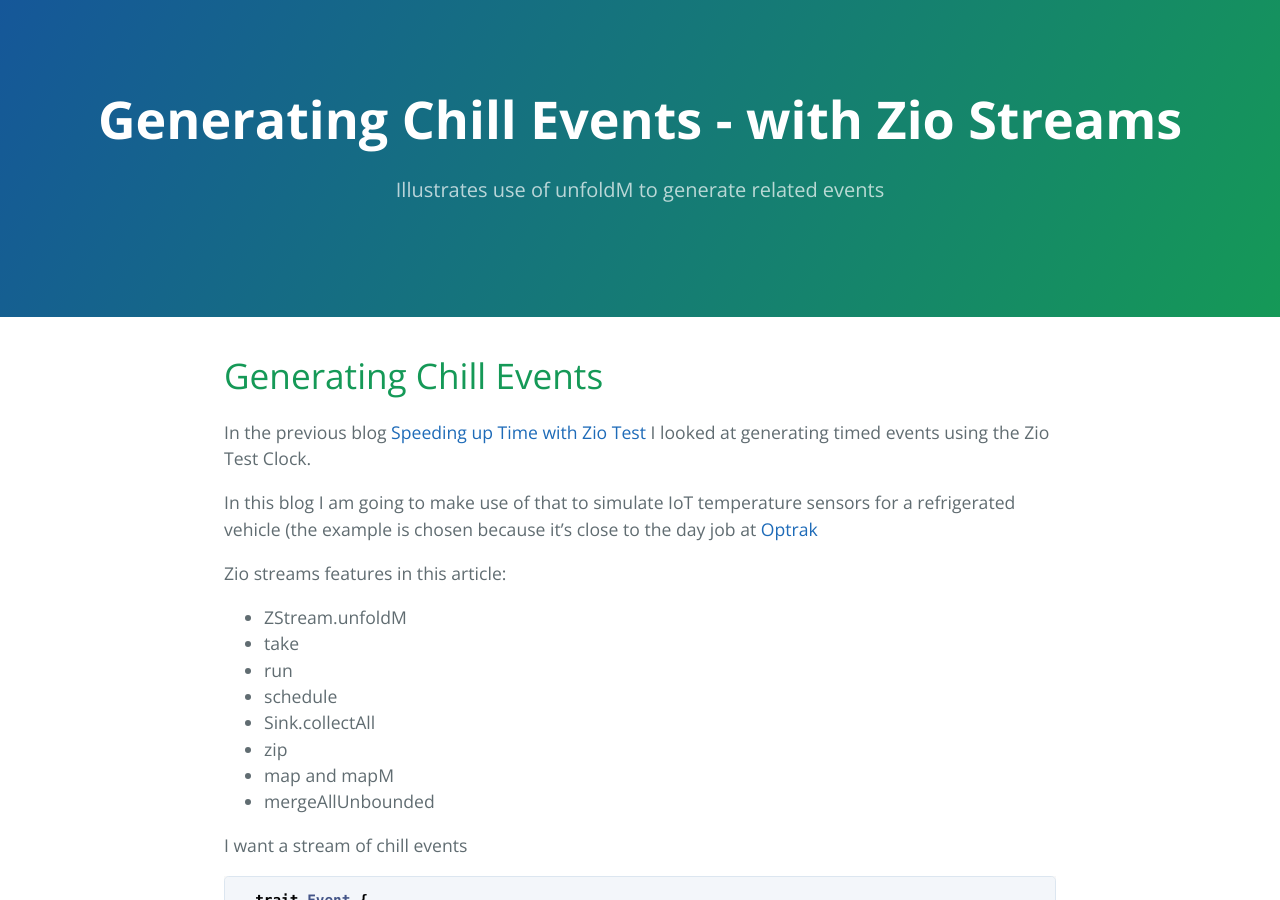
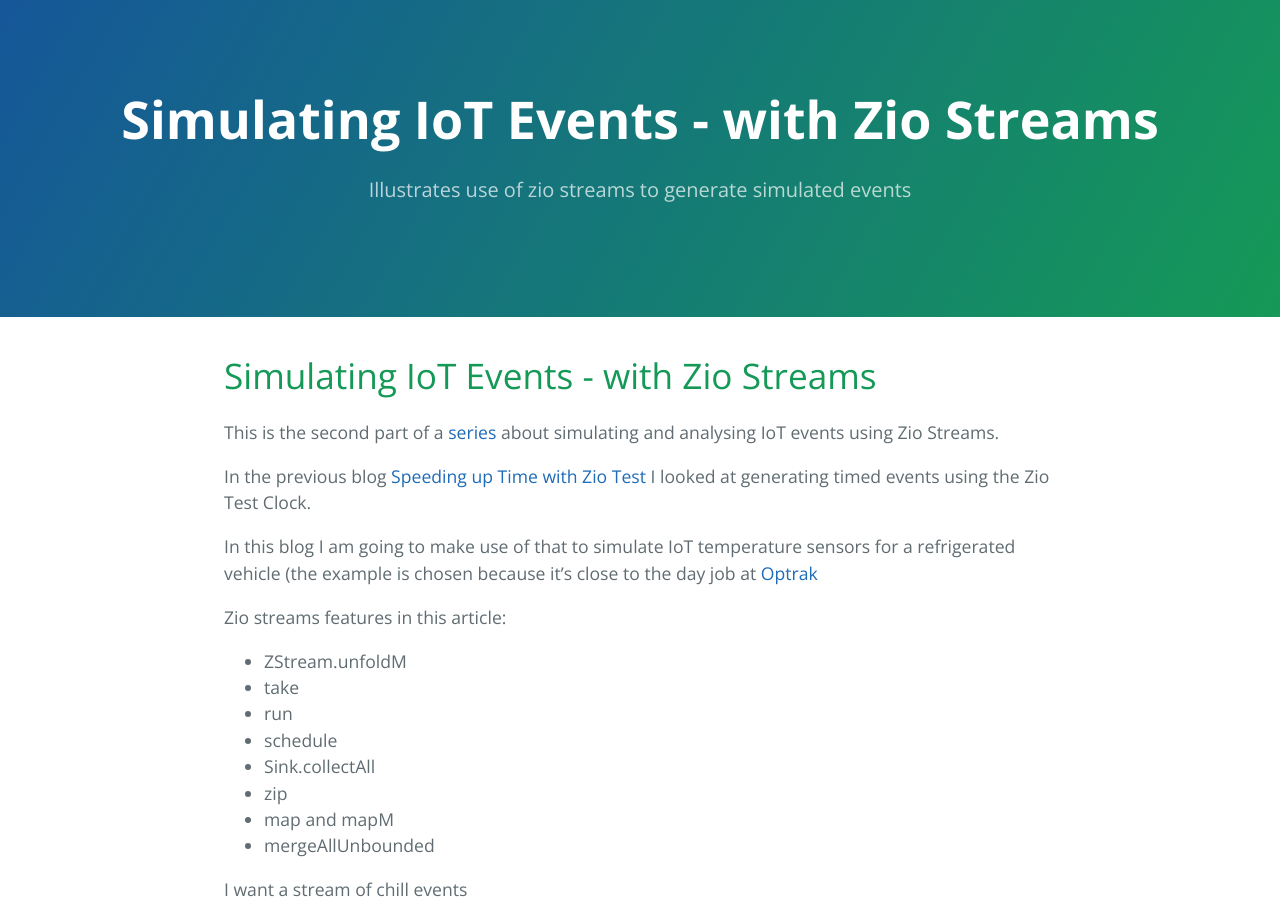
Before and after one commit to TimPigden/TimPigden.github.io, a Jekyll site: the page built from _pages/zio-streams/GeneratingChillEvents.md, in a window 1280 px wide and 900 px high. Built offline with Jekyll 4.4.1, drawn with Linux system fonts in a browser that asks for light colours.

Commit message:
added GeneratingChillEvents.md to main blog pages and index, finished it

```diff
--- a/_pages/zio-streams/GeneratingChillEvents.md
+++ b/_pages/zio-streams/GeneratingChillEvents.md
@@ -1,10 +1,14 @@
 ---
 layout: default
-title: Generating Chill Events - with Zio Streams
-description: Illustrates use of unfoldM to generate related events
+title: Simulating IoT Events - with Zio Streams
+description: Illustrates use of zio streams to generate simulated events
 ---
 
-# Generating Chill Events
+# Simulating IoT Events - with Zio Streams
+
+This is the second part of a [series](intro.md) about simulating and analysing IoT events
+using Zio Streams.
+
 In the previous blog [Speeding up Time with Zio Test](./SpeedingUpTime.md)
 I looked at generating timed events using the Zio Test Clock.
 
```
Also changed, not shown: _pages/zio-streams/SpeedingUpTime.md (+3 -0 lines).
